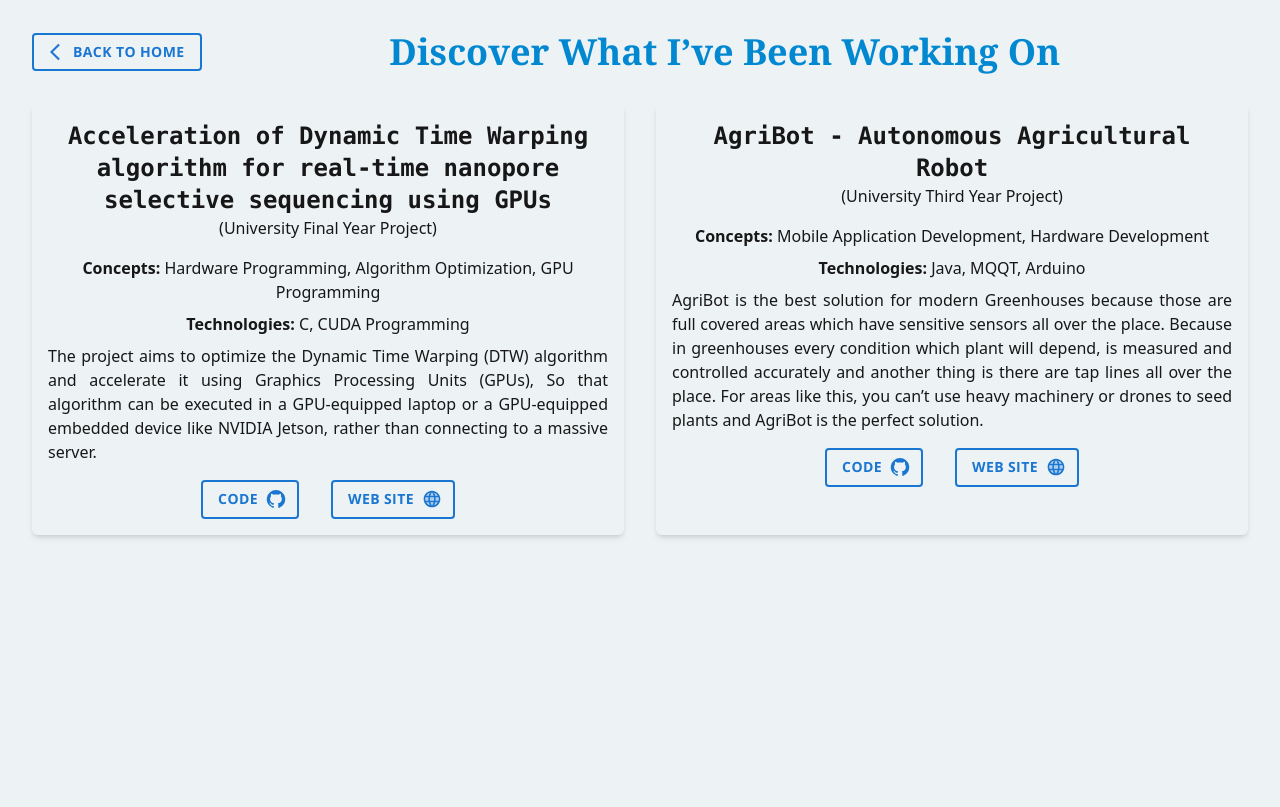
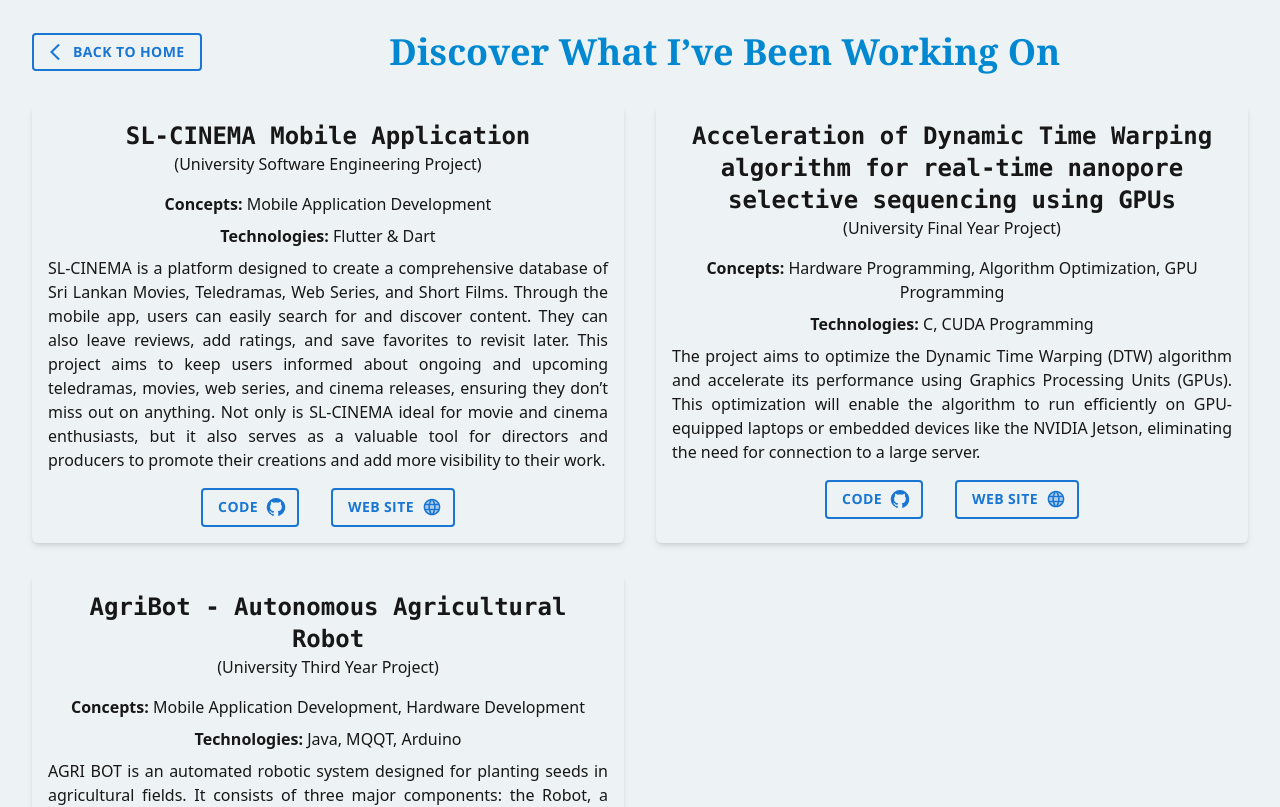
Before and after one commit to denukedissanayake/denukedissanayake.github.io, a Next.js app: page /projects in a window 1280 px wide. Shown: the top 807 px of the page. Built offline with nearby package versions, Linux system fonts and the light colour scheme.

Commit message:
Update project descriptions

```diff
--- a/src/app/projects/page.tsx
+++ b/src/app/projects/page.tsx
@@ -4,6 +4,16 @@ import GitHubIcon from '@mui/icons-material/GitHub';
 import LanguageTwoToneIcon from '@mui/icons-material/LanguageTwoTone';
 import ArrowBackIosNewIcon from '@mui/icons-material/ArrowBackIosNew';
 import Link from 'next/link';
+
+type Project = {
+    title: String,
+    description: String,
+    technologies: String,
+    concepts: String,
+    gitHub: String,
+    webSite: String,
+    notes: String,
+}
 
 export default function Projects() {
     return (
@@ -35,8 +45,17 @@ const ProjectsGrid = () => {
 
     const projectList = [
         {
+            title: "SL-CINEMA Mobile Application",
+            description: `SL-CINEMA is a platform designed to create a comprehensive database of Sri Lankan Movies, Teledramas, Web Series, and Short Films. Through the mobile app, users can easily search for and discover content. They can also leave reviews, add ratings, and save favorites to revisit later. This project aims to keep users informed about ongoing and upcoming teledramas, movies, web series, and cinema releases, ensuring they don’t miss out on anything. Not only is SL-CINEMA ideal for movie and cinema enthusiasts, but it also serves as a valuable tool for directors and producers to promote their creations and add more visibility to their work.`,
+            technologies: "Flutter & Dart",
+            concepts: "Mobile Application Development",
+            gitHub: "https://github.com/denukedissanayake/Drama-Review-App",
+            webSite: "",
+            notes: "University Software Engineering Project"
+        },
+        {
             title: "Acceleration of Dynamic Time Warping algorithm for real-time nanopore selective sequencing using GPUs",
-            description: "The project aims to optimize the Dynamic Time Warping (DTW) algorithm and accelerate it using Graphics Processing Units (GPUs), So that algorithm can be executed in a GPU-equipped laptop or a GPU-equipped embedded device like NVIDIA Jetson, rather than connecting to a massive server.",
+            description: "The project aims to optimize the Dynamic Time Warping (DTW) algorithm and accelerate its performance using Graphics Processing Units (GPUs). This optimization will enable the algorithm to run efficiently on GPU-equipped laptops or embedded devices like the NVIDIA Jetson, eliminating the need for connection to a large server.",
             technologies: "C, CUDA Programming",
             concepts: "Hardware Programming, Algorithm Optimization, GPU Programming",
             gitHub: "",
@@ -45,7 +64,7 @@ const ProjectsGrid = () => {
         },
         {
             title: "AgriBot - Autonomous Agricultural Robot",
-            description: "AgriBot is the best solution for modern Greenhouses because those are full covered areas which have sensitive sensors all over the place. Because in greenhouses every condition which plant will depend, is measured and controlled accurately and another thing is there are tap lines all over the place. For areas like this, you can’t use heavy machinery or drones to seed plants and AgriBot is the perfect solution.",
+            description: `AGRI BOT is an automated robotic system designed for planting seeds in agricultural fields. It consists of three major components: the Robot, a Mobile Application, and a Web Server. The Mobile Application allows users to issue initial commands to the robot (Start, Stop, Pause) and provide essential data to initiate the seeding process (such as the number of rows, number of seeds, row gap, etc.). Based on these inputs, the robot can fully automate the seeding task. Additionally, the mobile app displays real-time data from the robot, including temperature and humidity readings, for user monitoring. The AWS Web Server facilitates communication between the robot and the mobile app. It receives data from the robot and allows users to send commands and initial parameters remotely. MQTT is used to establish this connection, ensuring seamless communication between the robot and the mobile application.`,
             technologies: "Java, MQQT, Arduino",
             concepts: "Mobile Application Development, Hardware Development",
             gitHub: "https://github.com/cepdnaclk/e16-3yp-agribot",
```
